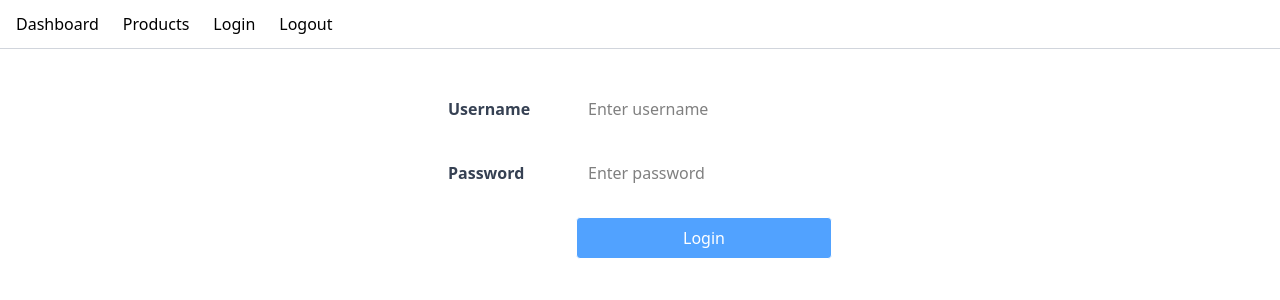
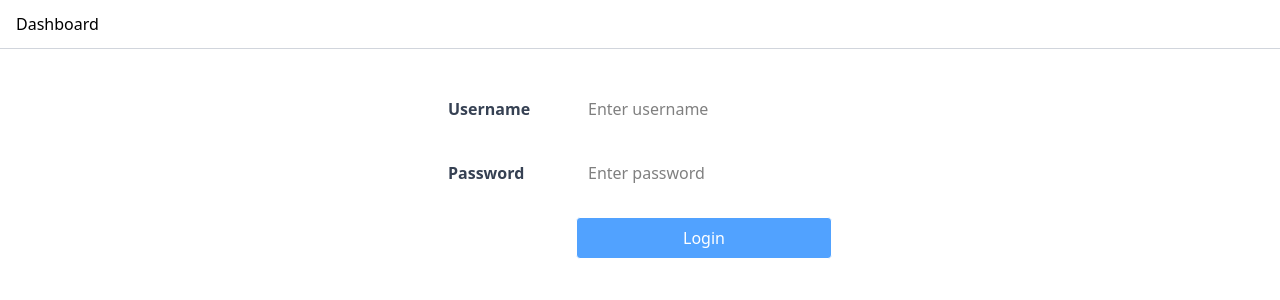
Before and after one commit to OfficialSage26/Role-Based-Auth, a React (Vite) app in the folder Role-Based-Auth/: page /login in a window 1280 px wide. Shown: the top 300 px of the page. Built offline with nearby package versions, Linux system fonts and the light colour scheme.

Commit message:
feat(navbar): adapt links to user auth state
- Conditionally render links in navbar
- Show products and logout when logged in
- Display login or dashboard when logged out
- Utilize `use

```diff
--- a/Role-Based-Auth/src/components/Navbar.tsx
+++ b/Role-Based-Auth/src/components/Navbar.tsx
@@ -1,19 +1,33 @@
-import { Link, useNavigate } from "@tanstack/react-router";
+import { Link, useMatchRoute, useNavigate } from "@tanstack/react-router";
 import { useAuth } from "../context/useAuth";
 
 const Navbar = () => {
-    const { logout } = useAuth();
-    const navigate = useNavigate();
-    const handleLogout = () =>{
-        logout();
-        navigate({to:"/dashboard"});
-    }
-    return <nav className="hidden md:flex space-x-6 mx-4 py-3">
-        <Link to={"/dashboard"}>Dashboard</Link>
-        <Link to={"/products"}>Products</Link>
-        <Link to={"/login"}>Login</Link>
-        <button onClick={handleLogout}>Logout</button>
+  const { user, logout } = useAuth();
+  const navigate = useNavigate();
+  const matchRoute = useMatchRoute();
+  const isLoginPage = matchRoute({ to: "/login" });
+  const handleLogout = () => {
+    logout();
+    navigate({ to: "/dashboard" });
+  };
+  return (
+    <nav className="hidden md:flex space-x-6 mx-4 py-3">
+      {user ? (
+        <>
+          <Link to={"/products"}>Products</Link>
+          <button onClick={handleLogout}>Logout</button>
+        </>
+      ) : (
+        <>
+          {isLoginPage ? (
+            <Link to={"/dashboard"}>Dashboard</Link>
+          ) : (
+            <Link to={"/login"}>Login</Link>
+          )}
+        </>
+      )}
     </nav>
+  );
 };
 
 export default Navbar;
```
